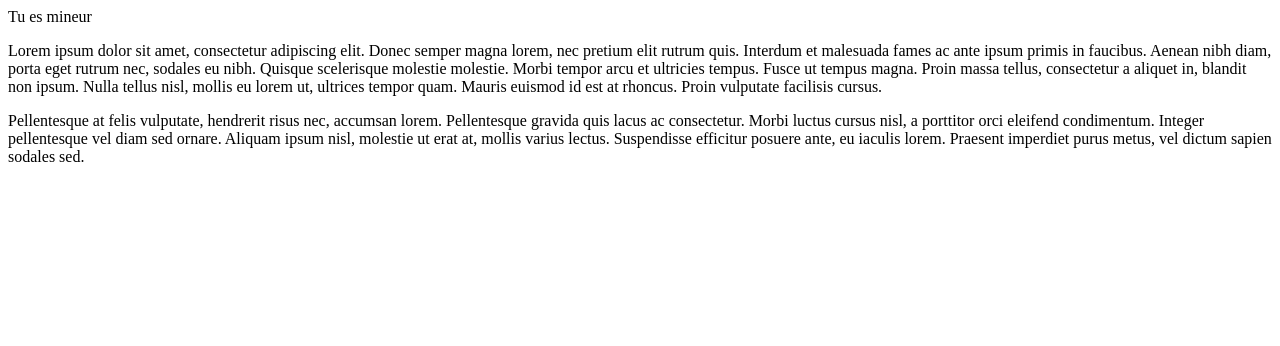
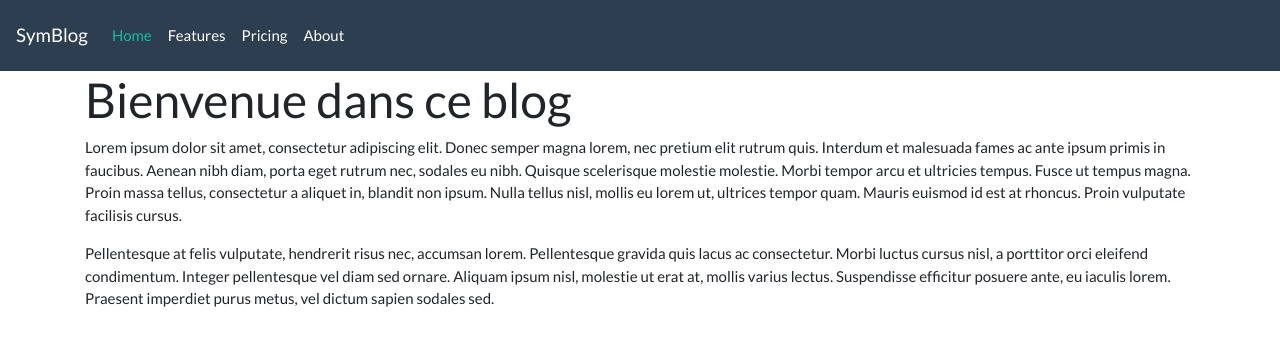
Before and after one commit to maCastelain/Apprentissage-Symfony4-Blog, a Symfony app: template templates/blog/home.html.twig in a window 1280 px wide. Shown: the top 346 px of the page. Run offline with Twig, Linux system fonts and the light colour scheme; the template is opened without the code that fills it, so the values that code supplies are empty; some libraries are stand-ins or nearby versions.

Commit message:
Installing bootswatch's navbar and container which contents block body.

```diff
--- a/src/Controller/BlogController.php
+++ b/src/Controller/BlogController.php
@@ -21,9 +21,6 @@ class BlogController extends AbstractController
      * @Route("/", name="home")
      */
     public function home() {
-        return $this->render('blog/home.html.twig', [
-            'title' => "Bienvenue ici les amis !",
-            'age' => 30,
-        ] );
+        return $this->render('blog/home.html.twig');
     }
 }
--- a/templates/base.html.twig
+++ b/templates/base.html.twig
@@ -3,10 +3,36 @@
     <head>
         <meta charset="UTF-8">
         <title>{% block title %}Welcome!{% endblock %}</title>
+        <link rel="stylesheet" href="https://bootswatch.com/4/flatly/bootstrap.min.css">
         {% block stylesheets %}{% endblock %}
     </head>
     <body>
-        {% block body %}{% endblock %}
+        <nav class="navbar navbar-expand-lg navbar-dark bg-primary">
+            <a class="navbar-brand" href="#">SymBlog</a>
+            <button class="navbar-toggler" type="button" data-toggle="collapse" data-target="#navbarColor01" aria-controls="navbarColor01" aria-expanded="false" aria-label="Toggle navigation">
+                <span class="navbar-toggler-icon"></span>
+            </button>
+
+            <div class="collapse navbar-collapse" id="navbarColor01">
+                <ul class="navbar-nav mr-auto">
+                    <li class="nav-item active">
+                        <a class="nav-link" href="#">Home <span class="sr-only">(current)</span></a>
+                    </li>
+                    <li class="nav-item">
+                        <a class="nav-link" href="#">Features</a>
+                    </li>
+                    <li class="nav-item">
+                        <a class="nav-link" href="#">Pricing</a>
+                    </li>
+                    <li class="nav-item">
+                        <a class="nav-link" href="#">About</a>
+                    </li>
+                </ul>
+            </div>
+        </nav>
+        <div class="container">
+            {% block body %}{% endblock %}
+        </div>
         {% block javascripts %}{% endblock %}
     </body>
 </html>
--- a/templates/blog/home.html.twig
+++ b/templates/blog/home.html.twig
@@ -1,10 +1,7 @@
-<h1>{{  title }}</h1>
+{% extends 'base.html.twig' %}
 
-{% if age > 18 %}
-    <p>Tu es majeur</p>
-    {% else %}
-        <p>Tu es mineur</p>
-{% endif %}
+{% block body %}
+    <h1>Bienvenue dans ce blog</h1>
 
     <p>Lorem ipsum dolor sit amet, consectetur adipiscing elit. Donec semper magna lorem, nec pretium elit rutrum quis.
         Interdum et malesuada fames ac ante ipsum primis in faucibus. Aenean nibh diam, porta eget rutrum nec, sodales eu nibh.
@@ -15,3 +12,5 @@
         Pellentesque gravida quis lacus ac consectetur. Morbi luctus cursus nisl, a porttitor orci eleifend condimentum.
         Integer pellentesque vel diam sed ornare. Aliquam ipsum nisl, molestie ut erat at, mollis varius lectus.
         Suspendisse efficitur posuere ante, eu iaculis lorem. Praesent imperdiet purus metus, vel dictum sapien sodales sed.</p>
+
+{% endblock %}
```
Lines whose indentation alone changed are shown as unchanged.
